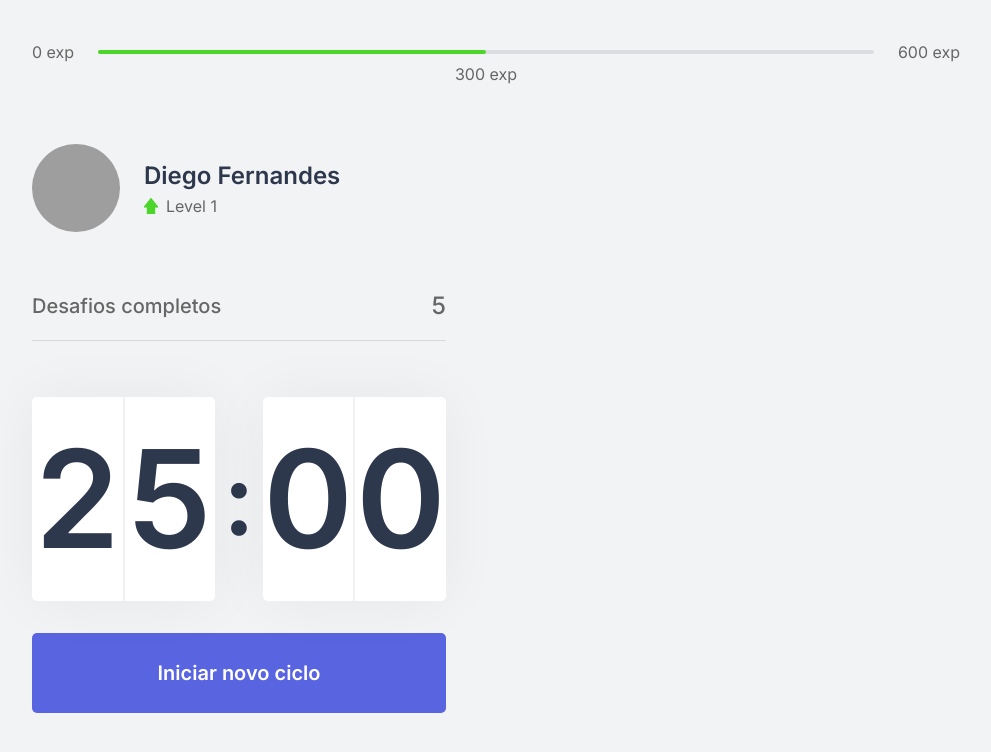
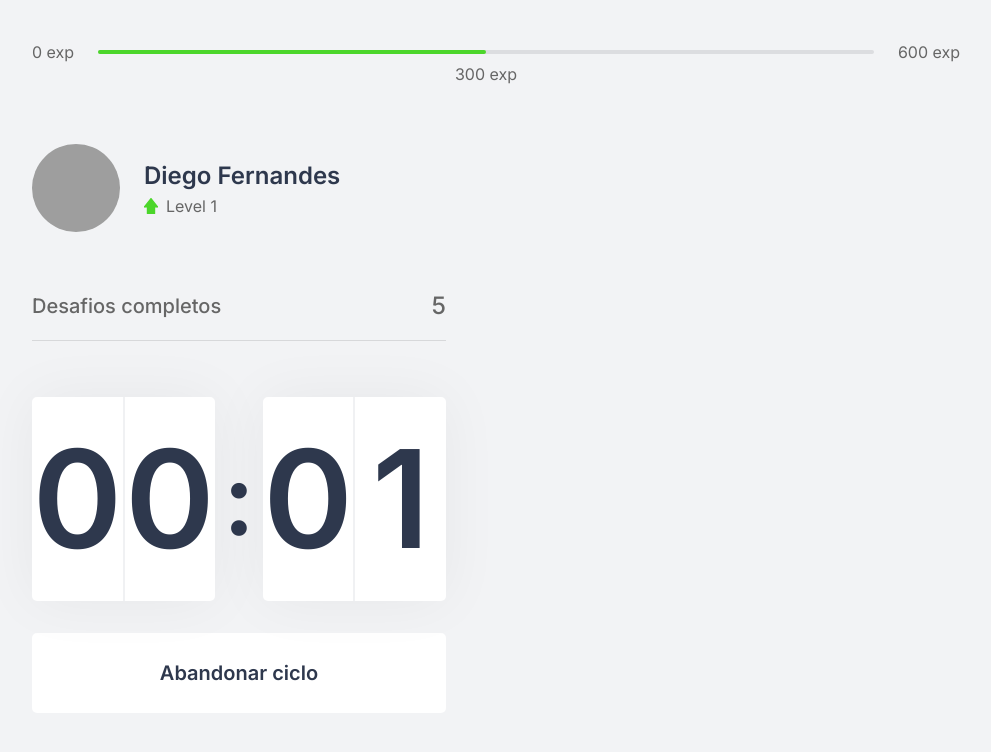
Before and after one commit to dgbragas/nlw__move.it, a Next.js app: page / in a window 1280 px wide. Both pictures are taken after a click on the button "Iniciar novo ciclo". Shown: the top 752 px of the page, without its empty margins (144-1135 px from the left). Built offline with nearby package versions, Linux system fonts and the light colour scheme; grey boxes are pictures that could not be loaded.

Commit message:
feat: structuring the <Counterdown /> count logic

```diff
--- a/src/components/Countdown/index.tsx
+++ b/src/components/Countdown/index.tsx
@@ -1,25 +1,80 @@
-import React from 'react';
+import { useState, useEffect } from 'react';
 
 import * as S from './styles';
 
+let countdownTimeout: NodeJS.Timeout;
+
 export function Countdown(): JSX.Element {
+  const [time, setTime] = useState(0.05 * 60);
+  const [isActive, setIsActive] = useState(false);
+  const [hasFinished, setHasFinished] = useState(false);
+
+  const minutes = Math.floor(time / 60);
+  const seconds = time % 60;
+
+  const [minuteLeft, minuteRight] = String(minutes).padStart(2, '0').split('');
+  const [secondLeft, secondRight] = String(seconds).padStart(2, '0').split('');
+
+  function handleCountdownStart() {
+    setIsActive(true);
+  }
+
+  function handleCountdownReset() {
+    clearTimeout(countdownTimeout);
+    setIsActive(false);
+    setTime(0.05 * 60);
+  }
+
+  useEffect(() => {
+    if (isActive && time > 0) {
+      countdownTimeout = setTimeout(() => {
+        setTime(time - 1);
+      }, 1000);
+    }
+
+    if (isActive && time === 0) {
+      setHasFinished(true);
+      setIsActive(false);
+    }
+  }, [isActive, time]);
+
   return (
     <div>
       <S.Container>
         <S.MinutesCount>
-          <span>2</span>
-          <span>5</span>
+          <span>{minuteLeft}</span>
+          <span>{minuteRight}</span>
         </S.MinutesCount>
 
         <span>:</span>
 
         <S.SecondsCount>
-          <span>0</span>
-          <span>0</span>
+          <span>{secondLeft}</span>
+          <span>{secondRight}</span>
         </S.SecondsCount>
       </S.Container>
 
-      <S.CountdownButton>Iniciar novo ciclo</S.CountdownButton>
+      {hasFinished ? (
+        <S.CountdownButton disabled>Ciclo encerrado</S.CountdownButton>
+      ) : (
+        <>
+          {isActive ? (
+            <S.CountdownButton
+              isActive={isActive}
+              onClick={handleCountdownReset}
+            >
+              Abandonar ciclo
+            </S.CountdownButton>
+          ) : (
+            <S.CountdownButton
+              isActive={isActive}
+              onClick={handleCountdownStart}
+            >
+              Iniciar novo ciclo
+            </S.CountdownButton>
+          )}
+        </>
+      )}
     </div>
   );
 }
--- a/src/components/Countdown/styles.ts
+++ b/src/components/Countdown/styles.ts
@@ -1,4 +1,4 @@
-import styled from 'styled-components';
+import styled, { css } from 'styled-components';
 
 export const Container = styled.div`
   align-items: center;
@@ -39,7 +39,13 @@ export const MinutesCount = styled.div`
 
 export const SecondsCount = styled(MinutesCount)``;
 
-export const CountdownButton = styled.button`
+interface CountdownButtonProps {
+  isActive?: boolean;
+}
+
+export const CountdownButton = styled.button.attrs({
+  type: 'button',
+})<CountdownButtonProps>`
   align-items: center;
   background: ${({ theme: { colors } }) => colors.blue};
   border: 0;
@@ -51,10 +57,28 @@ export const CountdownButton = styled.button`
   height: 5rem;
   justify-content: center;
   margin-top: 2rem;
-  transition: background-color 0.2s;
+  transition: color, background-color 0.2s;
   width: 100%;
 
-  &:hover {
+  &:not(:disabled):hover {
     background: ${({ theme: { colors } }) => colors.blueDark};
   }
+
+  &:disabled {
+    cursor: not-allowed;
+    background: ${({ theme: { colors } }) => colors.white};
+    color: ${({ theme: { colors } }) => colors.text};
+  }
+
+  ${({ isActive }) =>
+    isActive &&
+    css`
+      background: ${({ theme: { colors } }) => colors.white};
+      color: ${({ theme: { colors } }) => colors.title};
+
+      &:hover {
+        background: ${({ theme: { colors } }) => colors.red};
+        color ${({ theme: { colors } }) => colors.white};
+      }
+    `}
 `;
```
